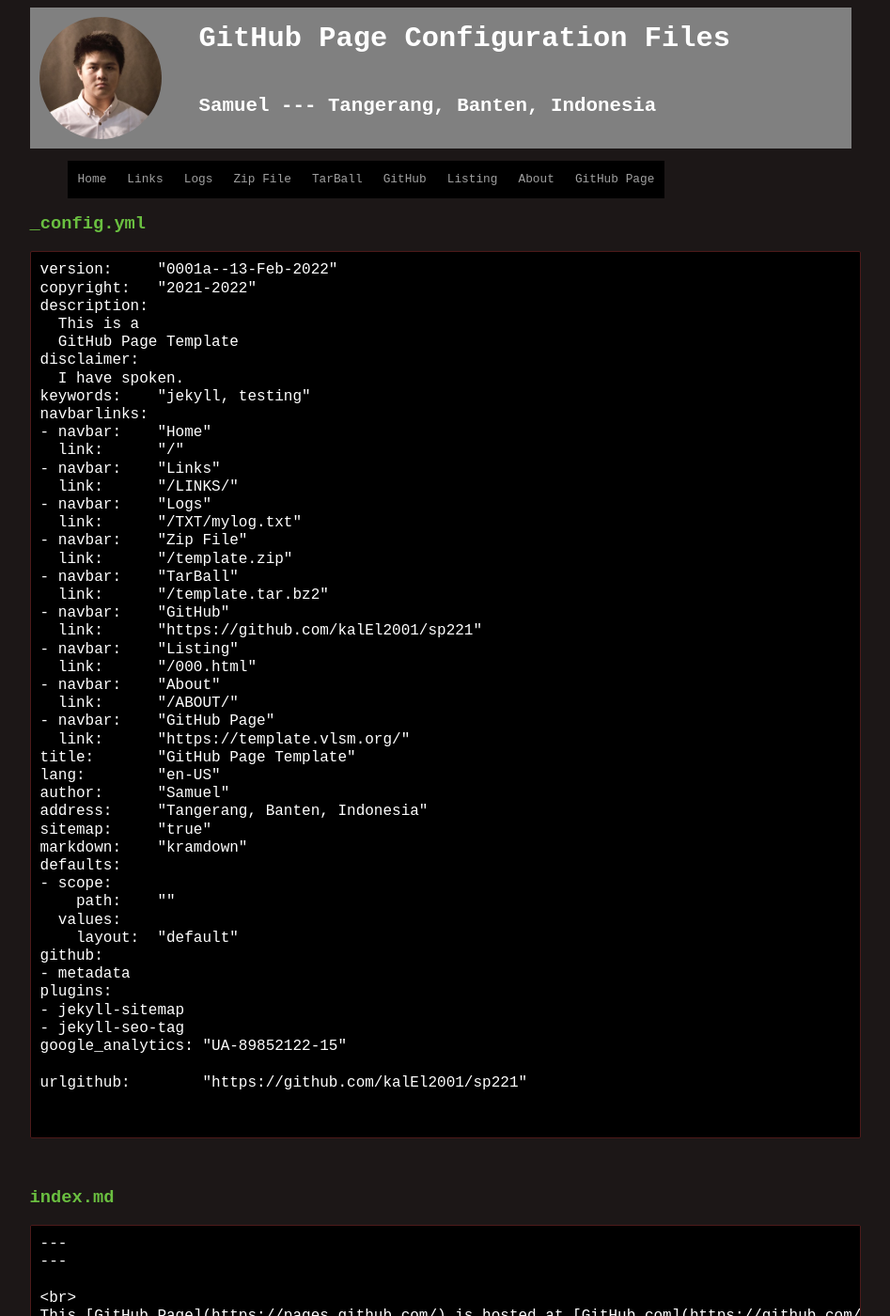
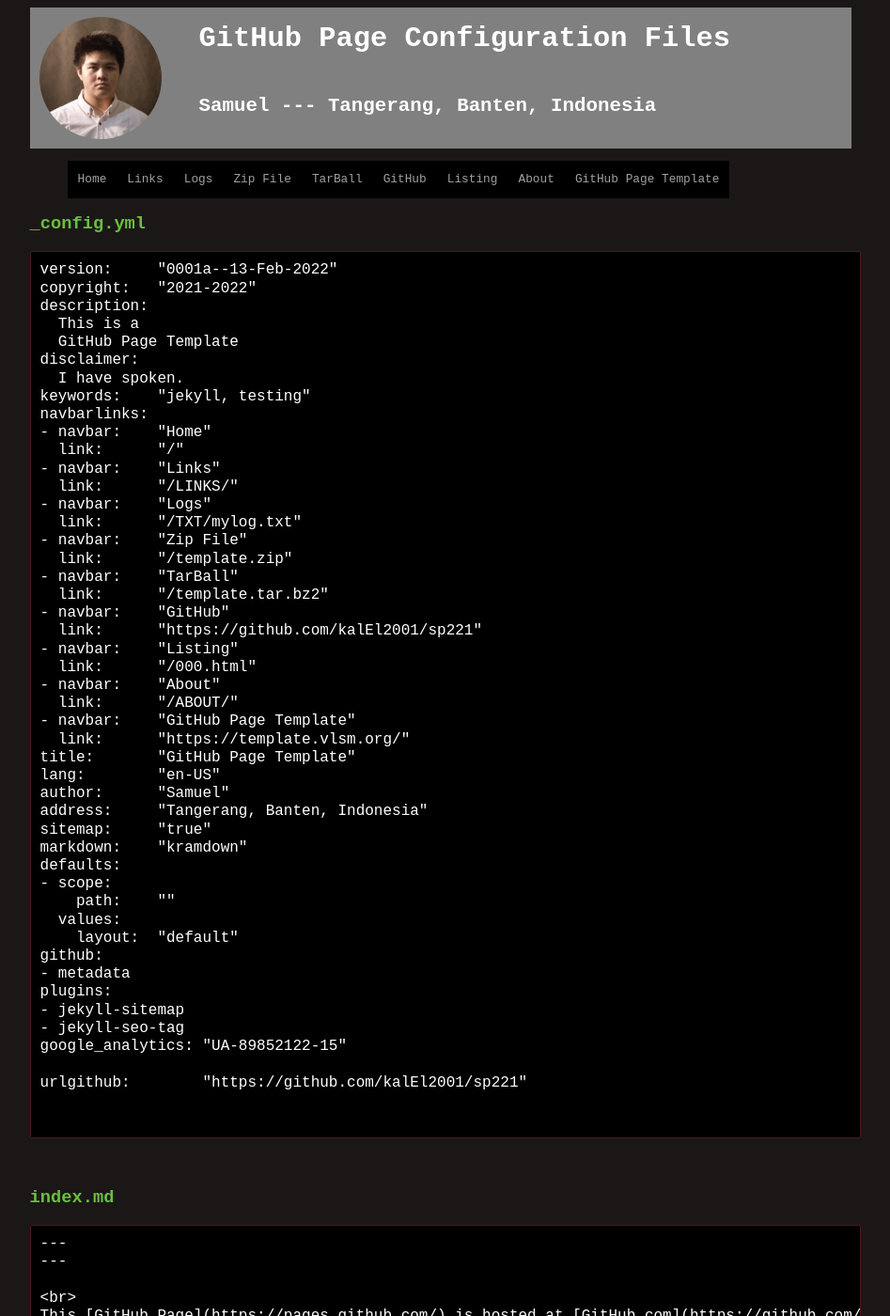
Before and after one commit to kalEl2001/sp221, a Jekyll site: the page built from 000.md, in a window 1280 px wide and 1400 px high. Shown: the whole window at 94% size, without its empty margins (166-1113 px from the left). Built offline with Jekyll 4.4.1, drawn with Linux system fonts in a browser that asks for light colours; some of the changed text lies outside the part shown.

```diff
--- a/000.md
+++ b/000.md
@@ -30,7 +30,7 @@ navbarlinks:
   link:      "/000.html"
 - navbar:    "About"
   link:      "/ABOUT/"
-- navbar:    "GitHub Page"
+- navbar:    "GitHub Page Template"
   link:      "https://template.vlsm.org/"
 title:       "GitHub Page Template"
 lang:        "en-US"
@@ -89,11 +89,7 @@ This is the page for Samuel's journey on his system programming study.
 <br>
 # More Information
 
-{% for ii in site.navbarlinks %}
-  {% if ii.navbar == "GitHub" %}
-    <a href="{{ ii.link | relative_url }}">{{ ii.navbar }}</a>
-  {% endif %}
-{% endfor %}
+[GitHub]({{ site.urlgithub }})
 <br>
 
 # Qapla!
--- a/_config.yml
+++ b/_config.yml
@@ -23,7 +23,7 @@ navbarlinks:
   link:      "/000.html"
 - navbar:    "About"
   link:      "/ABOUT/"
-- navbar:    "GitHub Page"
+- navbar:    "GitHub Page Template"
   link:      "https://template.vlsm.org/"
 title:       "GitHub Page Template"
 lang:        "en-US"
```
Also changed, not shown: about.md (+1 -5 lines), README.md, 2 other files.
